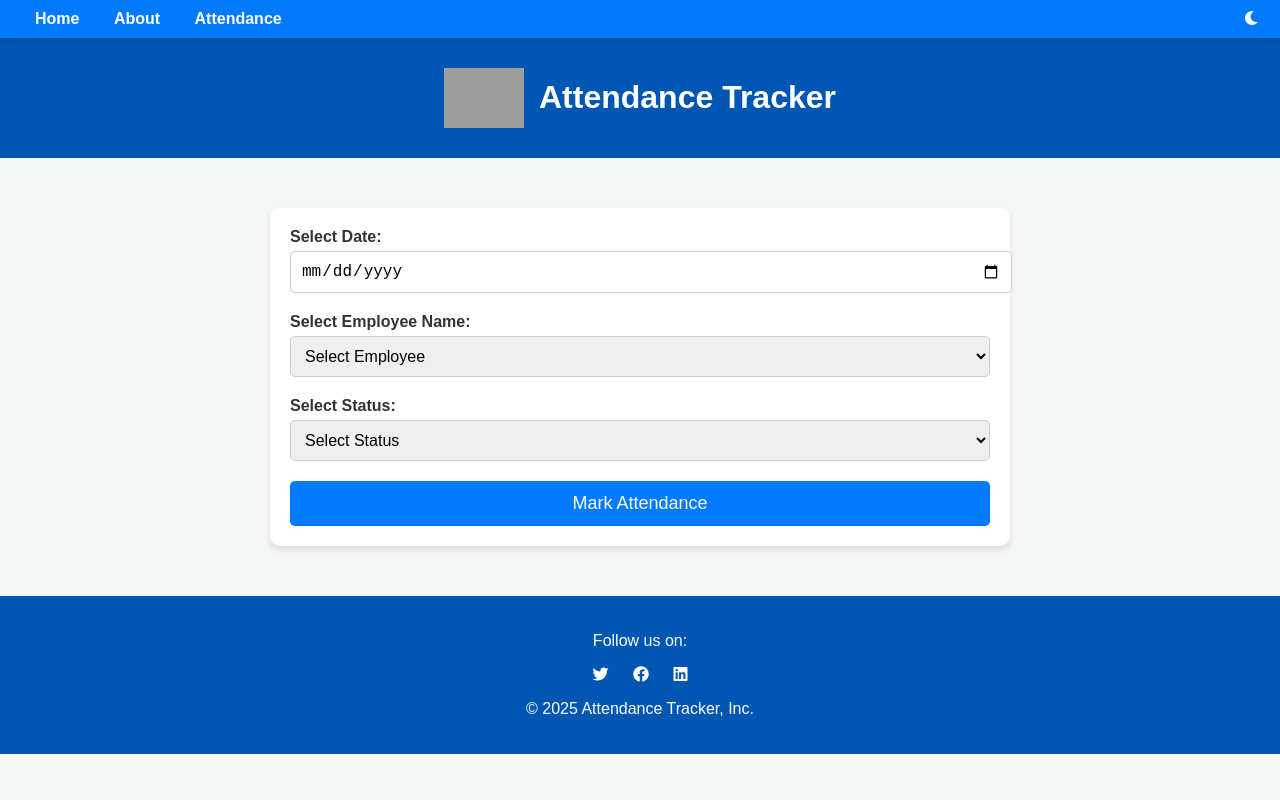
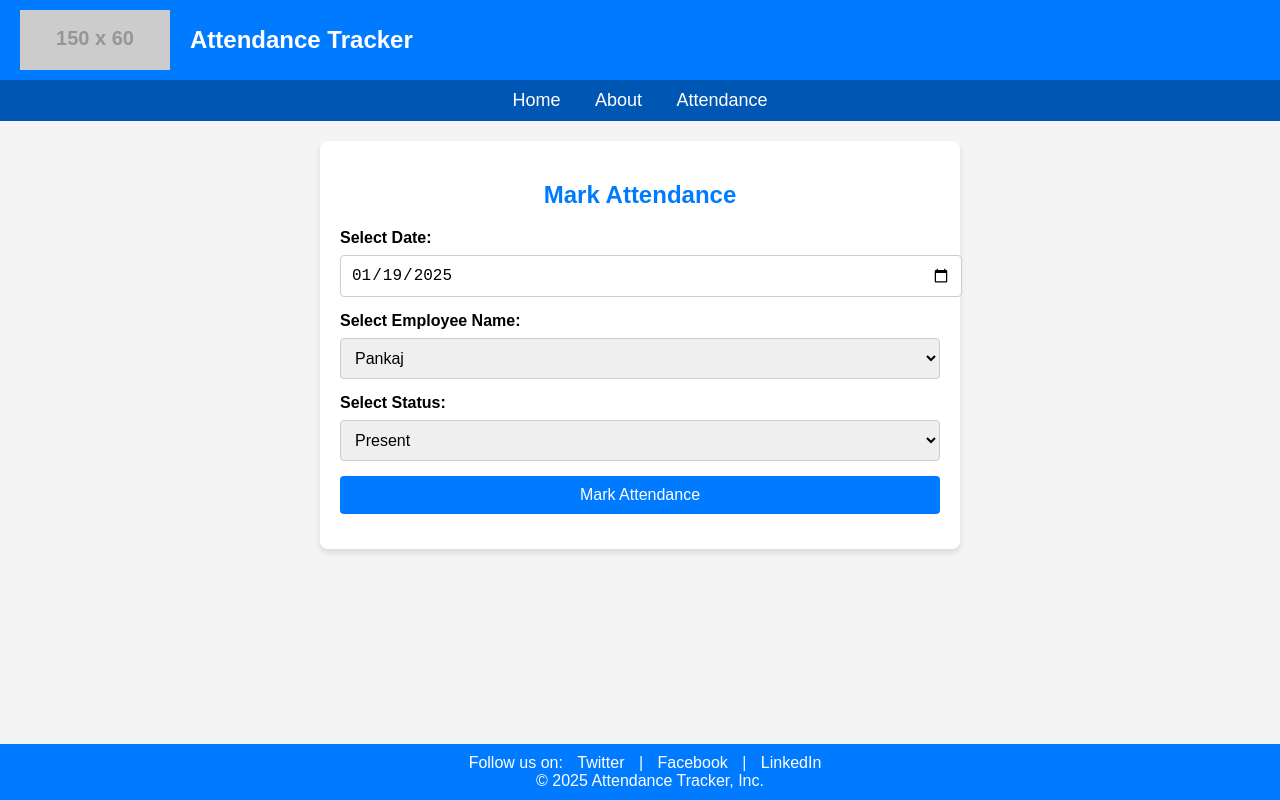
Before and after one commit to pankajbossgu/attendance-wbsite, a plain HTML site: page index.html in a window 1280 px wide. Drawn offline with Linux system fonts and the light colour scheme; grey boxes are pictures that could not be loaded; placeholder pictures from the web are drawn by us.

Commit message:
Update index.html

```diff
--- a/index.html
+++ b/index.html
@@ -4,97 +4,83 @@
     <meta charset="UTF-8">
     <meta name="viewport" content="width=device-width, initial-scale=1.0">
     <title>Attendance Tracker</title>
-    <link rel="stylesheet" href="https://cdnjs.cloudflare.com/ajax/libs/font-awesome/6.0.0-beta3/css/all.min.css">
     <style>
-        /* General Styling */
         body {
-            font-family: 'Arial', sans-serif;
             margin: 0;
-            padding: 0;
-            background: #f4f7f6;
-            color: #333;
+            font-family: Arial, sans-serif;
+            background-color: #f4f4f4;
         }
 
-        /* Navbar */
+        header {
+            background-color: #007bff;
+            color: white;
+            display: flex;
+            align-items: center;
+            padding: 10px 20px;
+        }
+
+        header img {
+            height: 60px;
+            margin-right: 20px;
+        }
+
+        header h1 {
+            font-size: 24px;
+            margin: 0;
+        }
+
         nav {
-            position: sticky;
-            top: 0;
-            background-color: #007bff;
-            padding: 10px 20px;
-            display: flex;
-            justify-content: space-between;
-            align-items: center;
-            color: #fff;
-            z-index: 1000;
-            box-shadow: 0 4px 6px rgba(0, 0, 0, 0.1);
+            background-color: #0056b3;
+            color: white;
+            padding: 10px;
+            text-align: center;
         }
 
         nav a {
-            color: #fff;
+            color: white;
             text-decoration: none;
             margin: 0 15px;
-            font-weight: bold;
+            font-size: 18px;
         }
 
         nav a:hover {
             text-decoration: underline;
         }
 
-        .dark-mode-toggle {
-            cursor: pointer;
-        }
-
-        /* Header */
-        header {
-            display: flex;
-            align-items: center;
-            justify-content: center;
+        .container {
+            max-width: 600px;
+            margin: 20px auto;
+            background: white;
+            border-radius: 8px;
             padding: 20px;
-            background-color: #0056b3;
-            color: white;
-        }
-
-        header img {
-            height: 60px;
-            margin-right: 15px;
-        }
-
-        /* Main Container */
-        .container {
-            max-width: 700px;
-            margin: 50px auto;
-            padding: 20px;
-            background-color: #fff;
-            border-radius: 10px;
             box-shadow: 0 4px 6px rgba(0, 0, 0, 0.1);
         }
 
-        .form-group {
+        h2 {
+            text-align: center;
+            color: #007bff;
             margin-bottom: 20px;
         }
 
         label {
+            display: block;
+            margin-bottom: 8px;
             font-weight: bold;
-            display: block;
-            margin-bottom: 5px;
         }
 
-        select, input[type="date"] {
+        select, input[type="date"], button {
             width: 100%;
             padding: 10px;
+            margin-bottom: 15px;
+            border: 1px solid #ccc;
+            border-radius: 4px;
             font-size: 16px;
-            border: 1px solid #ccc;
-            border-radius: 5px;
         }
 
         button {
-            width: 100%;
-            padding: 12px;
             background-color: #007bff;
             color: white;
             border: none;
-            border-radius: 5px;
-            font-size: 18px;
             cursor: pointer;
         }
 
@@ -102,73 +88,46 @@
             background-color: #0056b3;
         }
 
-        /* Footer */
         footer {
+            background-color: #007bff;
+            color: white;
             text-align: center;
-            padding: 20px;
-            background-color: #0056b3;
-            color: white;
+            padding: 10px;
+            margin-top: 20px;
+            position: fixed;
+            width: 100%;
+            bottom: 0;
         }
 
         footer a {
             color: white;
             margin: 0 10px;
+            text-decoration: none;
         }
 
         footer a:hover {
-            color: #ffeb3b;
-        }
-
-        /* Dark Mode */
-        body.dark-mode {
-            background: #121212;
-            color: #f0f0f0;
-        }
-
-        body.dark-mode nav {
-            background-color: #444;
-        }
-
-        body.dark-mode header {
-            background-color: #222;
-        }
-
-        body.dark-mode footer {
-            background-color: #222;
+            text-decoration: underline;
         }
     </style>
 </head>
 <body>
-    <!-- Navbar -->
+    <header>
+        <img src="https://via.placeholder.com/150x60?text=Company+Logo" alt="Company Logo">
+        <h1>Attendance Tracker</h1>
+    </header>
     <nav>
-        <div>
         <a href="#">Home</a>
         <a href="#">About</a>
         <a href="#">Attendance</a>
-        </div>
-        <div class="dark-mode-toggle">
-            <i class="fas fa-moon"></i>
-        </div>
     </nav>
+    <div class="container">
+        <h2>Mark Attendance</h2>
+        <form>
+            <label for="date">Select Date:</label>
+            <input type="date" id="date" name="date" value="2025-01-19">
 
-    <!-- Header -->
-    <header>
-        <img src="https://upload.wikimedia.org/wikipedia/commons/a/ab/Logo_TV_2022.svg" alt="Company Logo">
-        <h1>Attendance Tracker</h1>
-    </header>
-
-    <!-- Main Form -->
-    <div class="container">
-        <form>
-            <div class="form-group">
-                <label for="date">Select Date:</label>
-                <input type="date" id="date" name="date">
-            </div>
-            <div class="form-group">
             <label for="employee">Select Employee Name:</label>
             <select id="employee" name="employee">
-                    <option value="">Select Employee</option>
-                    <!-- Employee Names -->
                 <option value="Pankaj">Pankaj</option>
                 <option value="Akriti">Akriti</option>
                 <option value="Manab">Manab</option>
@@ -177,37 +136,23 @@
                 <option value="Manu">Manu</option>
                 <option value="Radha">Radha</option>
             </select>
-            </div>
-            <div class="form-group">
+
             <label for="status">Select Status:</label>
             <select id="status" name="status">
-                    <option value="">Select Status</option>
-                    <option>Present</option>
-                    <option>Absent</option>
+                <option value="Present">Present</option>
+                <option value="Absent">Absent</option>
+                <option value="Leave">Leave</option>
             </select>
-            </div>
+
             <button type="submit">Mark Attendance</button>
         </form>
     </div>
-
-    <!-- Footer -->
     <footer>
-        <p>Follow us on:</p>
-        <a href="https://twitter.com" target="_blank"><i class="fab fa-twitter"></i></a>
-        <a href="https://facebook.com" target="_blank"><i class="fab fa-facebook"></i></a>
-        <a href="https://linkedin.com" target="_blank"><i class="fab fa-linkedin"></i></a>
-        <p>&copy; 2025 Attendance Tracker, Inc.</p>
+        Follow us on:
+        <a href="https://twitter.com">Twitter</a> |
+        <a href="https://facebook.com">Facebook</a> |
+        <a href="https://linkedin.com">LinkedIn</a>
+        <br>&copy; 2025 Attendance Tracker, Inc.
     </footer>
-
-    <!-- Dark Mode Script -->
-    <script>
-        const toggle = document.querySelector('.dark-mode-toggle');
-        toggle.addEventListener('click', () => {
-            document.body.classList.toggle('dark-mode');
-            const icon = toggle.querySelector('i');
-            icon.classList.toggle('fa-moon');
-            icon.classList.toggle('fa-sun');
-        });
-    </script>
 </body>
 </html>
```
Lines whose indentation alone changed are shown as unchanged.
